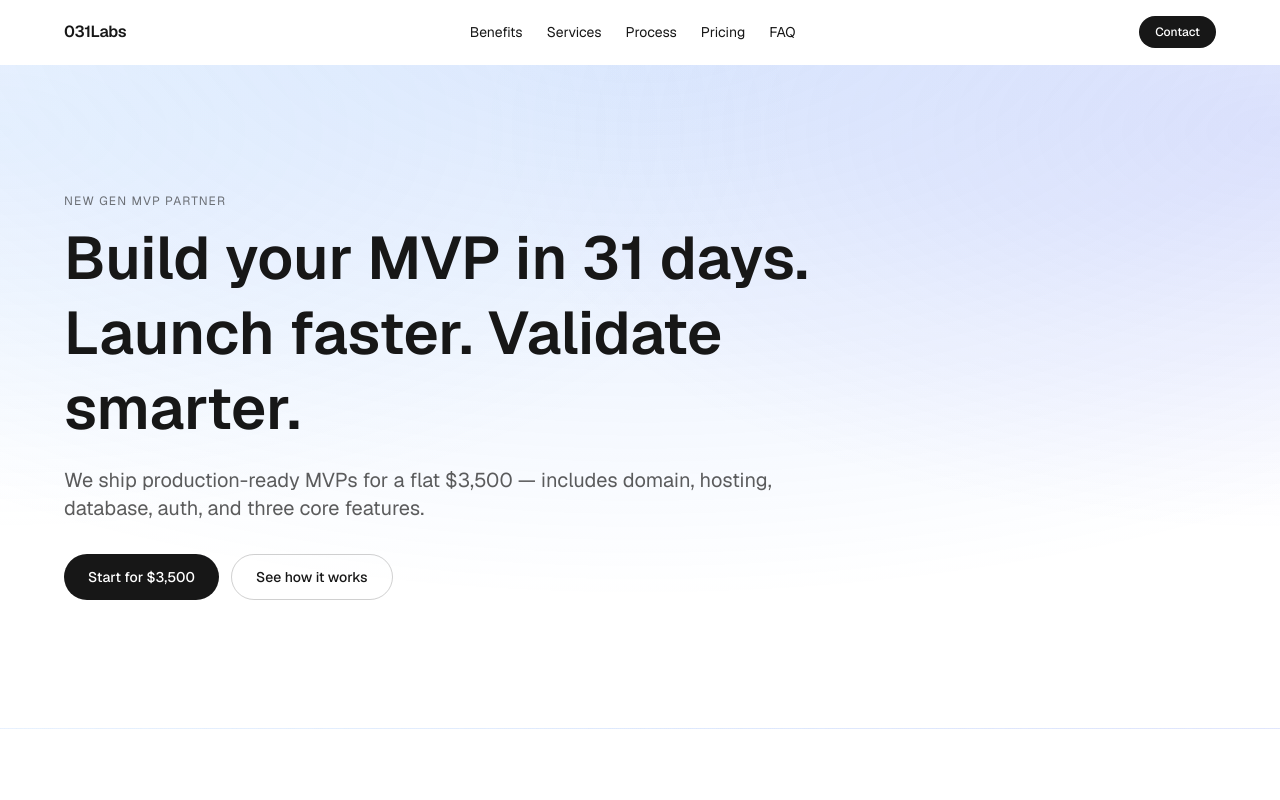
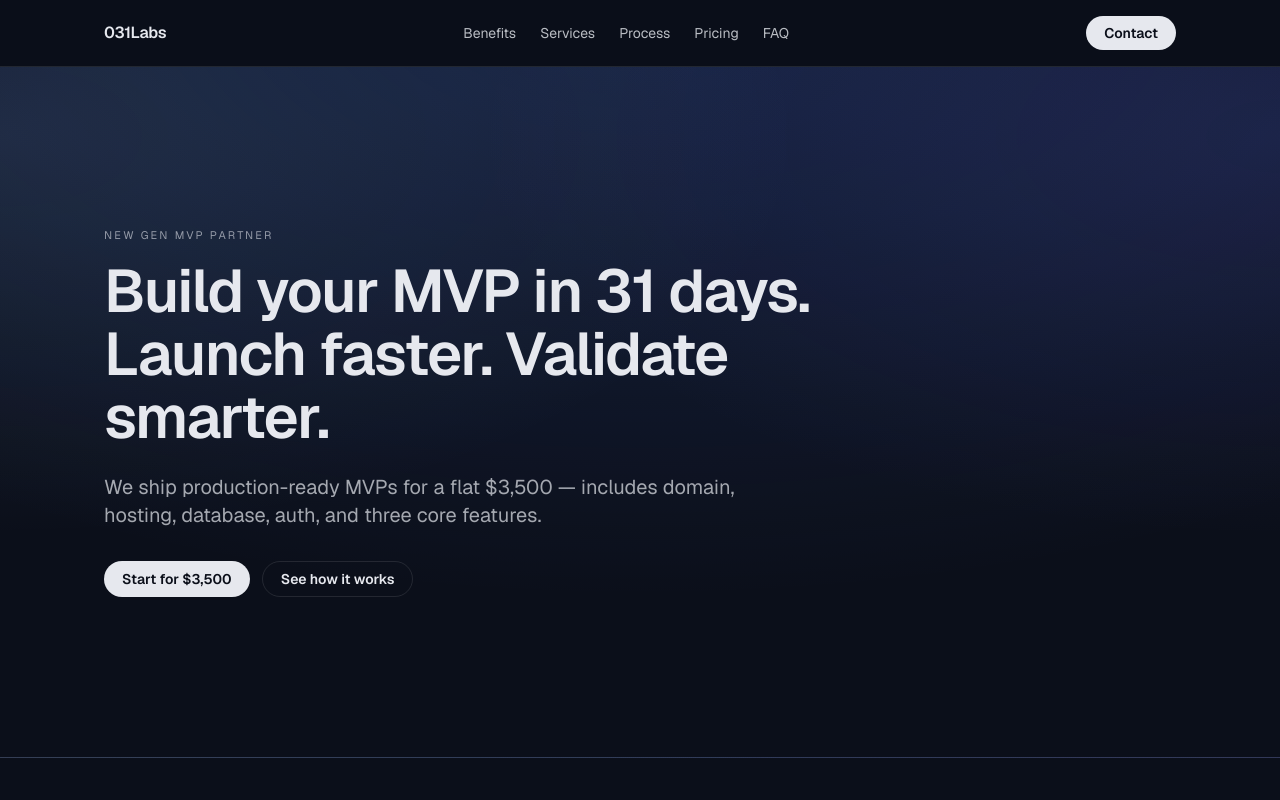
Before and after one commit to danielnogueira8/031labs, a Next.js app: page / in a window 1280 px wide. Shown: the top 800 px of the page. Built offline with nearby package versions, Linux system fonts and the light colour scheme.

Commit message:
style: adopt Landio-like palette, buttons; refine hero spacing/typography; tighten container

```diff
--- a/src/app/globals.css
+++ b/src/app/globals.css
@@ -1,8 +1,14 @@
 @import "tailwindcss";
 
 :root {
-  --background: #ffffff;
-  --foreground: #171717;
+  /* Landio-like dark palette */
+  --background: #0b0f1a; /* deep blue-black */
+  --foreground: #e6e8ee; /* soft light */
+  --muted: #a7afc2; /* subdued text */
+  --brand-500: #6ea8ff; /* primary */
+  --brand-600: #4f8dff; /* primary hover */
+  --surface: rgba(255,255,255,0.04);
+  --border: rgba(255,255,255,0.10);
 }
 
 @theme inline {
@@ -14,8 +20,8 @@
 
 @media (prefers-color-scheme: dark) {
   :root {
-    --background: #0a0a0a;
-    --foreground: #ededed;
+    --background: #0b0f1a;
+    --foreground: #e6e8ee;
   }
 }
 
@@ -28,7 +34,7 @@ body {
 
 /* Utility helpers for the landing page */
 .container-page {
-  max-width: 1200px;
+  max-width: 1120px; /* tighter like Landio */
   margin-left: auto;
   margin-right: auto;
 }
@@ -41,9 +47,42 @@ body {
 /* Landio-like hero gradient */
 .hero-gradient {
   background-image:
-    radial-gradient(1200px 600px at 50% -10%, rgba(59,130,246,.18), rgba(59,130,246,0)),
+    radial-gradient(1200px 600px at 50% -10%, rgba(80,130,255,.18), rgba(80,130,255,0)),
     radial-gradient(800px 400px at 100% 10%, rgba(99,102,241,.15), rgba(99,102,241,0)),
     radial-gradient(800px 400px at 0% 10%, rgba(147,197,253,.12), rgba(147,197,253,0));
 }
 
 html { scroll-behavior: smooth; }
+
+/* Buttons (Landio-like) */
+.btn {
+  display: inline-flex;
+  align-items: center;
+  justify-content: center;
+  border-radius: 9999px;
+  padding: 10px 18px;
+  font-size: 0.875rem;
+  font-weight: 600;
+  line-height: 1;
+}
+
+.btn-primary {
+  background: var(--foreground);
+  color: var(--background);
+}
+.btn-primary:hover { opacity: .92; }
+
+.btn-ghost {
+  border: 1px solid var(--border);
+  color: var(--foreground);
+  background: transparent;
+}
+.btn-ghost:hover { background: var(--surface); }
+
+.section-block { padding: 64px 0; }
+.section-block-lg { padding: 96px 0; }
+.card {
+  border: 1px solid var(--border);
+  background: var(--surface);
+  border-radius: 16px;
+}
--- a/src/app/page.tsx
+++ b/src/app/page.tsx
@@ -5,35 +5,31 @@ export default function Home() {
       <header className="sticky top-0 z-40 backdrop-blur supports-[backdrop-filter]:bg-background/70 border-b border-white/10">
         <div className="container-page px-6 py-4 flex items-center justify-between">
           <a href="#" className="font-semibold tracking-tight">031Labs</a>
-          <nav className="hidden sm:flex items-center gap-6 text-sm">
+          <nav className="hidden sm:flex items-center gap-6 text-sm text-foreground/80">
             <a href="#benefits" className="hover:opacity-80">Benefits</a>
             <a href="#services" className="hover:opacity-80">Services</a>
             <a href="#process" className="hover:opacity-80">Process</a>
             <a href="#pricing" className="hover:opacity-80">Pricing</a>
             <a href="#faq" className="hover:opacity-80">FAQ</a>
           </nav>
-          <a href="#contact" className="hidden sm:inline-flex items-center justify-center rounded-full bg-foreground text-background px-4 py-2 text-xs font-medium hover:opacity-90 transition">Contact</a>
+          <a href="#contact" className="hidden sm:inline-flex btn btn-primary">Contact</a>
         </div>
       </header>
 
       {/* Hero (Landio-like) */}
       <section className="hero-gradient border-b border-white/10">
-        <div className="container-page px-6 py-24 sm:py-32">
+        <div className="container-page px-6 py-28 sm:py-40">
           <div className="max-w-3xl">
-            <div className="text-xs uppercase tracking-widest text-foreground/60">New Gen MVP Partner</div>
-            <h1 className="mt-3 text-4xl sm:text-6xl font-semibold leading-tight">
+            <div className="text-[11px] uppercase tracking-[0.2em] text-foreground/60">New Gen MVP Partner</div>
+            <h1 className="mt-4 text-4xl sm:text-6xl font-semibold leading-[1.05] tracking-tight">
               Build your MVP in 31 days. Launch faster. Validate smarter.
             </h1>
-            <p className="mt-5 text-lg sm:text-xl text-foreground/70">
+            <p className="mt-6 text-lg sm:text-xl text-foreground/70 max-w-2xl">
               We ship production-ready MVPs for a flat $3,500 — includes domain, hosting, database, auth, and three core features.
             </p>
             <div className="mt-8 flex flex-col sm:flex-row gap-3">
-              <a href="#pricing" className="inline-flex items-center justify-center rounded-full bg-foreground text-background px-6 py-3 text-sm font-medium hover:opacity-90 transition">
-                Start for $3,500
-              </a>
-              <a href="#process" className="inline-flex items-center justify-center rounded-full border border-foreground/20 px-6 py-3 text-sm font-medium hover:bg-foreground/5 transition">
-                See how it works
-              </a>
+              <a href="#pricing" className="btn btn-primary">Start for $3,500</a>
+              <a href="#process" className="btn btn-ghost">See how it works</a>
             </div>
           </div>
         </div>
```
